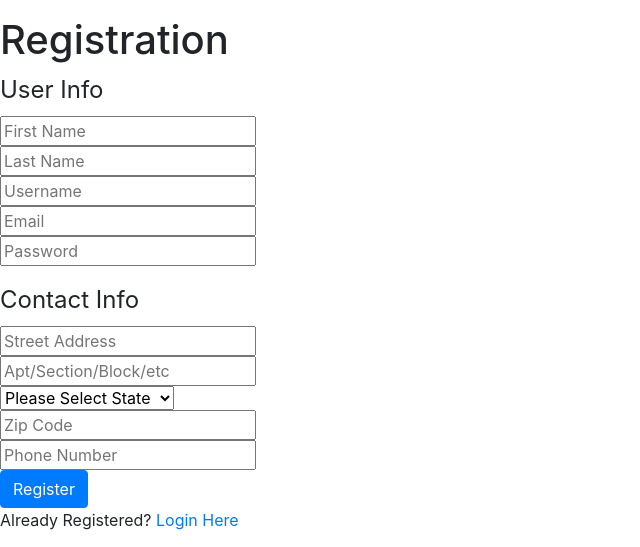
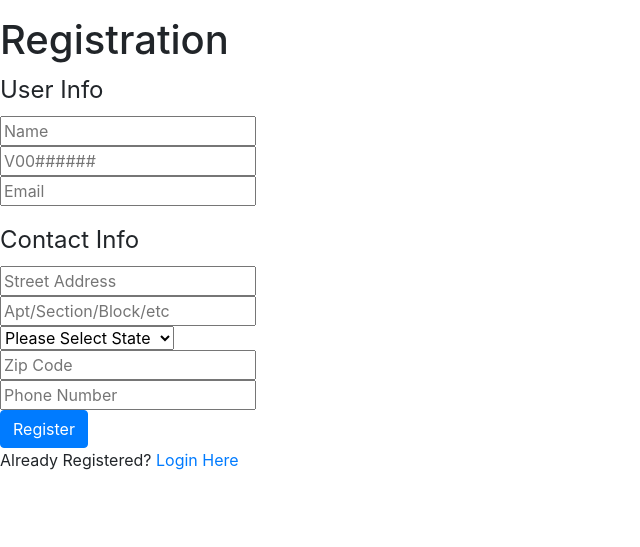
Before and after one commit to MousaThe14/TGCR, a PHP site: page /custsignup.php in a window 1280 px wide. Shown: the part 56-603 px from the top of the page, without its empty margins (0-640 px from the left). Run offline with PHP 8.4, Linux system fonts and the light colour scheme.

Commit message:
Started removing the old unnecessry stuff and replacing it with the needs of a registration form

```diff
--- a/custsignup.php
+++ b/custsignup.php
@@ -31,19 +31,15 @@
 <?php
 require('db.php');
 
-if (isset($_REQUEST['username'])){
+if (isset($_REQUEST['username']))
+{
 
- $username = stripslashes($_REQUEST['username']);
-
- $username = mysqli_real_escape_string($conn,$username);
- $firstname = stripslashes($_REQUEST['firstname']);
- $firstname = mysqli_real_escape_string($conn,$firstname);
- $lastname = stripslashes($_REQUEST['lastname']);
- $lastname = mysqli_real_escape_string($conn,$lastname);
+ $name = stripslashes($_REQUEST['name']);
+ $name = mysqli_real_escape_string($conn,$name);
  $email = stripslashes($_REQUEST['email']);
  $email = mysqli_real_escape_string($conn,$email);
- $password = stripslashes($_REQUEST['password']);
- $password = mysqli_real_escape_string($conn,$password);
+ $studentid = stripslashes($_REQUEST['studentid']);
+ $studentid = mysqli_real_escape_string($conn,$studentid);
 $phone = stripslashes($_REQUEST['phone']);
 $phone = mysqli_real_escape_string($conn,$phone);
 $address = stripslashes($_REQUEST['address']);
@@ -64,7 +60,7 @@ $zipcode = mysqli_real_escape_string($conn,$zipcode);
 
         if($result){
             echo "<div class='personal'>
-<h3>You are registered successfully.</h3>
+<h3>You are registered successfully. Welcome to the Trojan Gaming Club.</h3>
 <br/>Click here to <a href='custlogin.php'>Login</a></div>";
         }
     }else{
@@ -75,11 +71,9 @@ $zipcode = mysqli_real_escape_string($conn,$zipcode);
 <fieldset>
 <legend>User Info</legend><!-- Name and Login Info-->
 <form name="registration" action="" method="post">
-<input type="text" name="firstname" placeholder="First Name" required /><br>
-<input type="text" name="lastname" placeholder="Last Name" required /><br>
-<input type="text" name="username" placeholder="Username" required /><br>
+<input type="text" name="name" placeholder="Name" required /><br>
+<input type="text" name="studentid" placeholder="V00######" required /><br>
 <input type="email" name="email" placeholder="Email" required /><br>
-<input type="password" name="password" placeholder="Password" required /><br>
 
 </fieldset>
 
```
